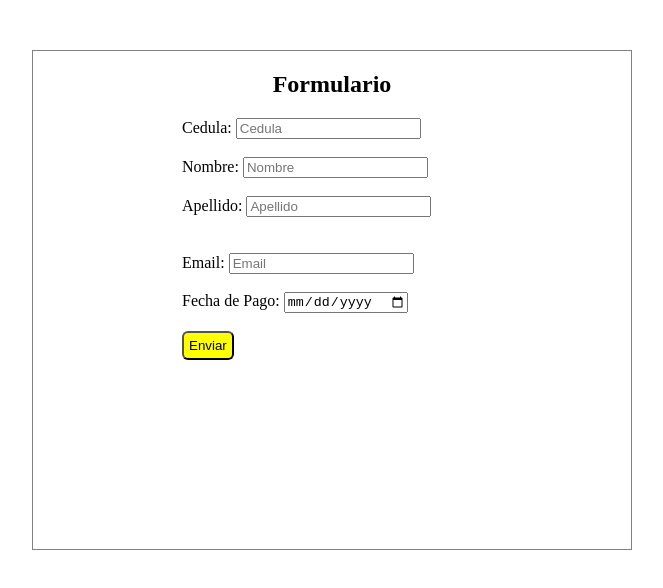
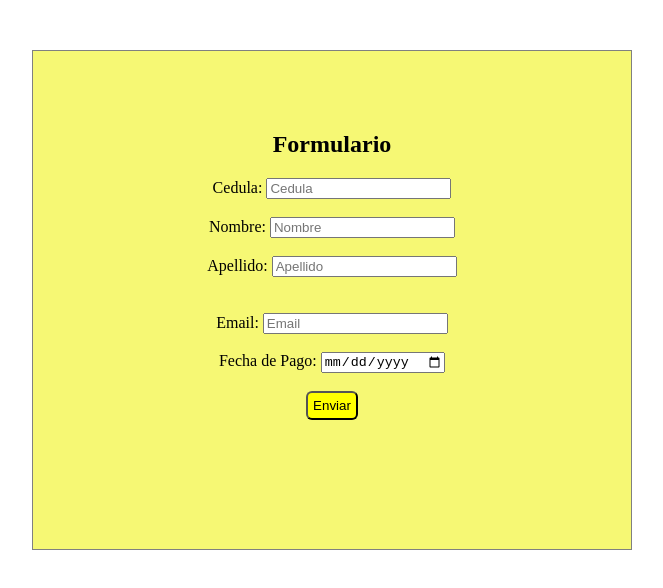
Before and after one commit to Dayni20/JavaScript-Frontend, a plain HTML site: page index.html in a window 1280 px wide. Shown: the whole page, without its empty margins (308-971 px from the left). Drawn offline with Linux system fonts and the light colour scheme.

Commit message:
Update style.css

```diff
--- a/style.css
+++ b/style.css
@@ -1,5 +1,6 @@
 .body{
     margin:0px;
+    background-color: yellow;
 }
 *{
  box-sizing: border-box;
@@ -7,18 +8,20 @@
 .container{
     max-width: 600px;
     width:100%;
-    background-color: white;
+    background-color: rgb(246, 248, 116);
     height: 500px;
     border:1px solid gray;
     margin:0 auto;
     margin-top:50px;
 }
 .container_tittle{
+    padding-top: 10%;
     text-align: center;
 }
 .input_container{
     max-width: 300PX;
     margin: 0 auto;
+    text-align: center;
 }
 .input_container .label{
     width: 100%;
```
